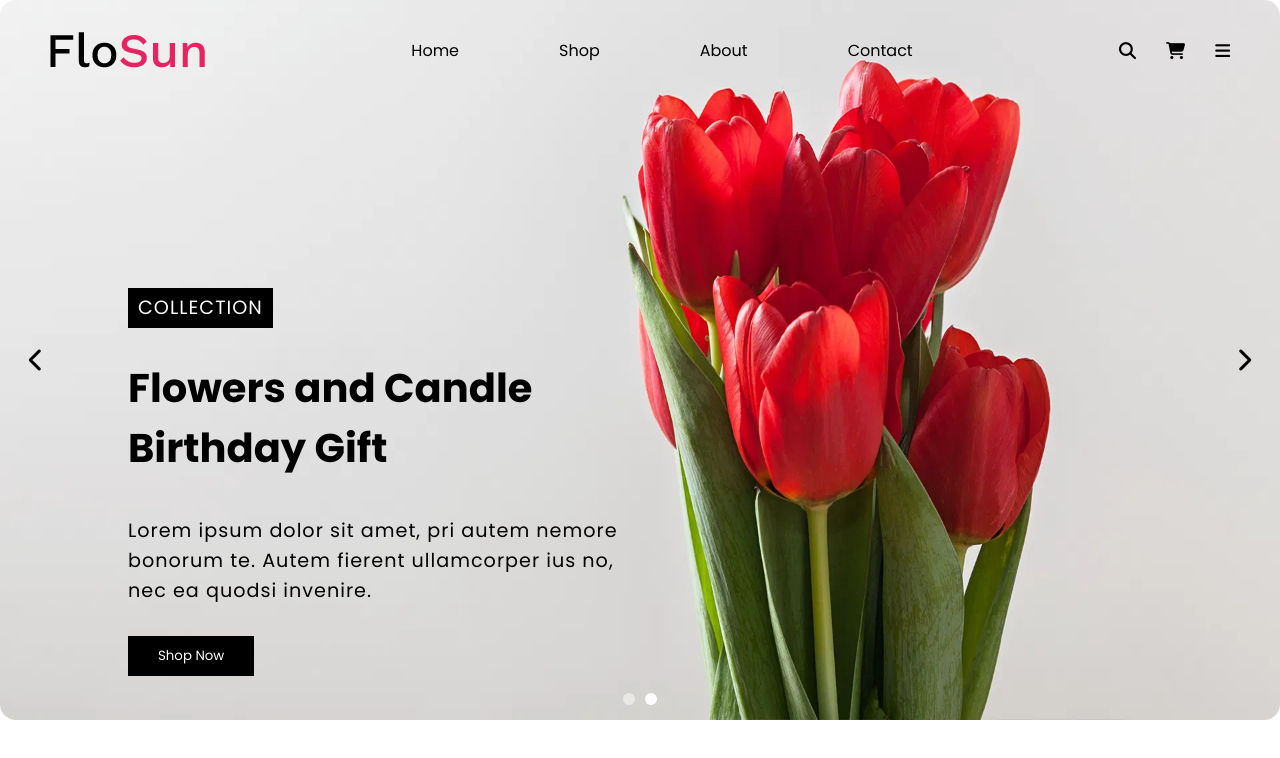
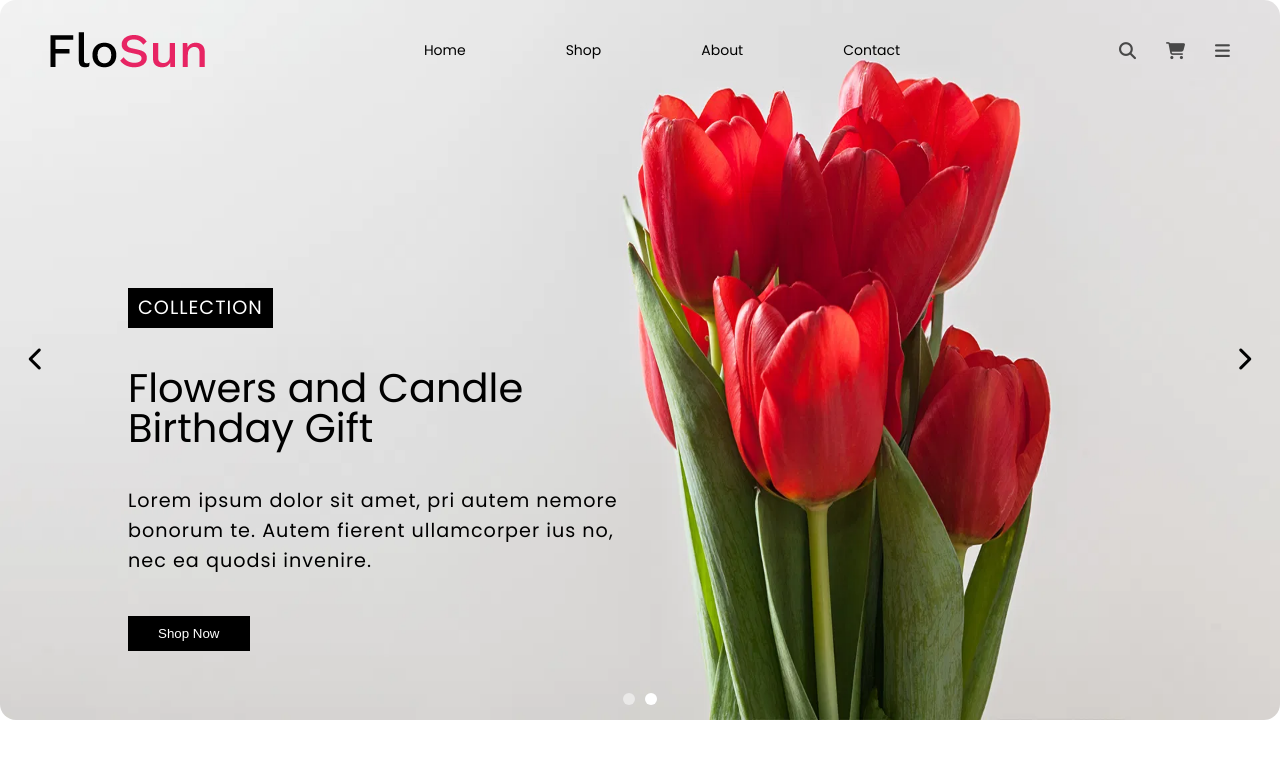
Before and after one commit to Arqoo1/mziuri-home-final-project, a React (Vite) app in the folder frontend/: page / in a window 1280 px wide. Shown: the top 758 px of the page. Built offline with nearby package versions, Linux system fonts and the light colour scheme; a web font is replaced by a local one.

Commit message:
variables + reset + structured database

```diff
--- a/frontend/src/components/Product.jsx
+++ b/frontend/src/components/Product.jsx
@@ -4,18 +4,25 @@ import useStars from "../hooks/useStars";
 
 function Product({ product }) {
   const navigate = useNavigate();
-  const { _id, title, price, rating, image } = product;
-  const stars = useStars(rating)
+  const { _id, title, price, salePrice, rating, image } = product;
+  const stars = useStars(rating);
 
   const handleClick = () => {
-    navigate(`/shop/${_id}`)
+    navigate(`/shop/${_id}`);
   };
 
   return (
     <div className="product-card" onClick={handleClick}>
       <img src={image} alt={title} className="product-img" />
       <h3>{title}</h3>
-      <p>${price}</p>
+      {salePrice ? (
+        <p className="product-price">
+          <span className="sale-price">${salePrice}</span>
+          <span className="original-price">${price}</span>{" "}
+        </p>
+      ) : (
+        <p className="product-price">${price}</p>
+      )}
       <p>{stars}</p>
     </div>
   );
--- a/frontend/src/routes/SinglePage.jsx
+++ b/frontend/src/routes/SinglePage.jsx
@@ -10,7 +10,7 @@ function SinglePage() {
 
   useEffect(() => {
     const getProduct = async () => {
-      const products = await fetchProductData()
+      const products = await fetchProductData();
       const selectedProduct = products.find((item) => item._id === id);
       setProduct(selectedProduct);
     };
@@ -28,7 +28,14 @@ function SinglePage() {
         <img src={product.image} alt={product.title} />
         <div className="product-details">
           <h2>{product.title}</h2>
-          <p className="price">${product.price}</p>
+          {product.salePrice ? (
+            <p className="product-price">
+              <span className="sale-price">${product.salePrice}</span>
+              <span className="original-price">${product.price}</span>{" "}
+            </p>
+          ) : (
+            <p className="product-price">${product.price}</p>
+          )}
           <div className="rating">{stars}</div>
           <p className="descp">{product.description}</p>
           <div className="add-to-cart">
--- a/frontend/src/styles/abstracts/_Reset.scss
+++ b/frontend/src/styles/abstracts/_Reset.scss
@@ -1,9 +1,206 @@
-*{
-    padding: 0;
-    margin: 0;
-    box-sizing: border-box;
-    font-family: 'Poppins', sans-serif;
+@use './variables' as *;
+
+@import url("https://fonts.googleapis.com/css2?family=Great+Vibes&display=swap");
+@import url("https://fonts.googleapis.com/css2?family=Poppins:ital,wght@0,100;0,200;0,300;0,400;0,500;0,600;0,700;0,800;0,900;1,100;1,200;1,300;1,400;1,500;1,600;1,700;1,800;1,900&display=swap");
+@import url("https://fonts.googleapis.com/css2?family=Josefin+Slab:ital,wght@0,100;0,300;0,400;0,600;0,700;1,100;1,300;1,400;1,600;1,700&display=swap");
+* {
+  padding: 0;
+  margin: 0;
+  box-sizing: border-box;
 }
-main{
-    margin-top: 100px;
+main {
+  margin-top: 100px;
 }
+
+body {
+  line-height: 1.6;
+  font-weight: 400;
+  color: $text-color;
+  font-family: $body-font-family-name;
+  scroll-behavior: smooth;
+  font-size: 14px;
+}
+h1,
+h2,
+h3,
+h4,
+h5,
+h6 {
+  font-family: $body-font-family-name;
+  color: $heading-color;
+  font-weight: 500;
+  margin-top: 0px;
+  font-weight: 400;
+  line-height: 1;
+}
+h1 a,
+h2 a,
+h3 a,
+h4 a,
+h5 a,
+h6 a {
+  color: inherit;
+}
+
+h1 {
+  font-size: 36px;
+}
+
+h2 {
+  font-size: 30px;
+}
+
+h3 {
+  font-size: 24px;
+}
+
+h4 {
+  font-size: 18px;
+}
+
+h5 {
+  font-size: 14px;
+}
+
+h6 {
+  font-size: 12px;
+}
+p {
+  margin-bottom: 10px;
+}
+// input[type=number]::-webkit-inner-spin-button,
+// input[type=number]::-webkit-outer-spin-button {
+// 	-webkit-appearance: none;
+// 	margin: 0;
+// }
+// input[type=number] {
+// 	-moz-appearance: textfield;
+// }
+// ul {
+// 	margin: 0;
+// 	padding: 0;
+// 	list-style: none;
+// }
+// img {
+// 	max-width: 100%;
+// }
+// .img-full {
+// 	width: 100%;
+// 	height: 100%;
+// 	overflow: hidden;
+// 	display: block;
+// }
+// a{
+// 	color: inherit;
+//     display: inline-block;
+//     line-height: inherit;
+//     text-decoration: none;
+//     cursor: pointer;
+// 	&:hover{
+// 		color: $primary-color;
+// 	}
+// }
+// a,
+// button,
+// i {
+// 	transition: .3s;
+// }
+// a,
+// a:hover,
+// a:focus,
+// a:active,
+// button,
+// button:focus,
+// .btn,
+// .btn:focus,
+// input,
+// input:focus,
+// select,
+// textarea,
+// .slick-slide {
+// 	text-decoration: none;
+// 	outline: 0;
+// }
+
+// input{
+// 	&.input-field{
+// 		border: 1px solid $border-color;
+// 	}
+// }
+// textarea{
+// 	&.textarea-field{
+// 		border: 1px solid $border-color;
+// 	}
+// }
+// input[type="checkbox"] {
+// 	display: none;
+// }
+// input[type="checkbox"] + label {
+// 	position: relative;
+// 	padding-left: 30px;
+// 	line-height: 15px;
+// 	font-size: 14px;
+// 	font-weight: 400;
+// 	margin: 0;
+// 	&:before {
+// 		position: absolute;
+// 		left: 0;
+// 		top: 0;
+// 		width: 15px;
+// 		height: 15px;
+// 		display: block;
+// 		border: 1px solid $border-color;
+// 		content: "";
+// 		transition: .3s;
+// 	}
+// 	&:after {
+// 		position: absolute;
+// 		left: 0;
+// 		top: 0;
+// 		display: block;
+// 		content: "\f00c";
+// 		font-family: 'FontAwesome';
+// 		font-weight: 600;
+// 		font-size: 12px;
+// 		line-height: 15px;
+// 		opacity: 0;
+// 		width: 15px;
+// 		text-align: center;
+// 		transition: .3s;
+// 		color: $primary-color;
+// 	}
+// }
+// input[type="checkbox"]:checked + label {
+// 	&:before {
+// 		border: 1px solid $primary-color;
+// 	}
+// 	&:after {
+// 		opacity: 1;
+// 	}
+// }
+// button,
+// .btn {
+// 	cursor: pointer;
+// 	border: 0;
+// 	padding: 0;
+// 	background-color: transparent;
+// }
+// hr {
+// 	margin: 60px 0;
+// 	padding: 0px;
+// 	border-bottom: 1px solid $border-color-3;
+// 	border-top: 0px;
+// }
+// .mark,
+// mark {
+// 	background: $primary-color none repeat scroll 0 0;
+// 	color: $white-color;
+// }
+// /* ---Font Style--- */
+// .font-style_italic{
+// 	font-style: italic;
+// }
+// /* ---Line Height--- */
+// .line-height-1{
+// 	line-height: 1;
+// }
--- a/frontend/src/styles/abstracts/_Variables.scss
+++ b/frontend/src/styles/abstracts/_Variables.scss
@@ -0,0 +1,30 @@
+$primary-color: #e72463;
+$text-color: #484848;
+$text-color-2: #555555;
+$heading-color: #000000;
+$theme-black-color: #000000;
+$border-color: #dddddd;
+$border-color-2: #e5e5e5;
+$border-color-3: #eceff8;
+$bg-color: #f8f8f8;
+$bg-color-2: #1b1b1b;
+$bg-color-3: #f6f6f6;
+
+// Additional Color Variable
+$white-color: #ffffff;
+$chyan-color: #b4b4b4;
+$black-color: #000000;
+$offwhite-color: #f8f8ff;
+
+// Social Color Variable
+$facebook: #3b5998;
+$twitter: #55acee;
+$linkedin: #2867b2;
+$pinterest: #df0022;
+$youtube: #c4302b;
+$vimeo: #86c9ef;
+
+// Font Family
+$body-font-family-name: "Poppins", sans-serif;
+$different-font-style-2: "Great Vibes", cursive;
+$different-font-style: "Josefin Slab", serif;
--- a/frontend/src/styles/components/_ProductList.scss
+++ b/frontend/src/styles/components/_ProductList.scss
@@ -87,3 +87,20 @@
     }
   }
 }
+.product-price {
+  font-size: 16px;
+  margin: 5px 0;
+  display: flex;
+  gap: 20px;
+  align-items: center;
+}
+
+.product-price .original-price {
+  text-decoration: line-through;
+  color: #888;
+  margin-right: 6px;
+}
+
+.product-price .sale-price {
+  font-weight: bold;
+}
--- a/frontend/src/styles/styles.scss
+++ b/frontend/src/styles/styles.scss
@@ -1,6 +1,6 @@
+@use "./abstracts/variables";
 @use "./abstracts/mixins";
 @use "./abstracts/reset";
-@use "./abstracts/variables";
 
 @use "./layouts/Header";
 
```
